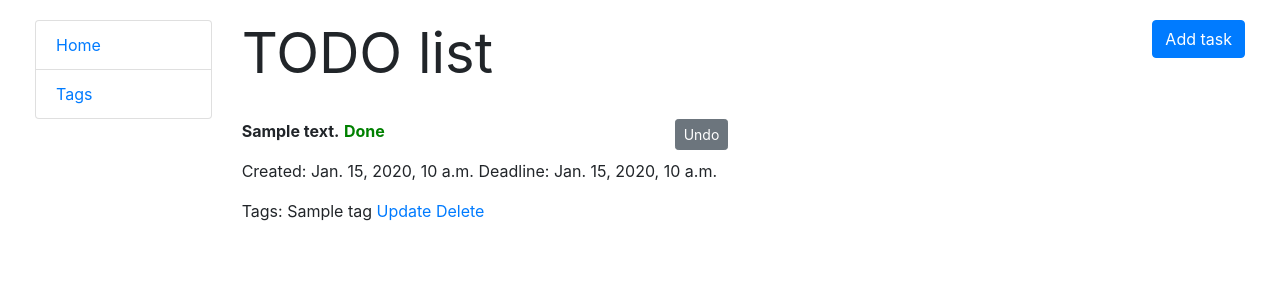
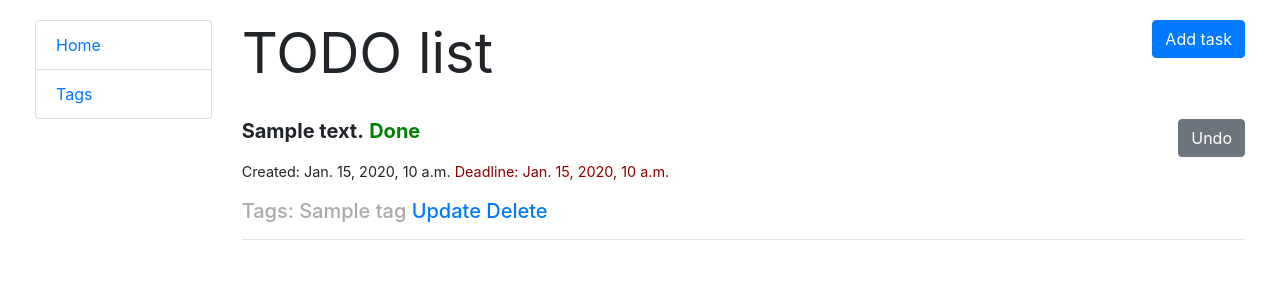
Before and after one commit to SergiiMachulin/todo-list-practice-project, a Django app: page / in a window 1280 px wide. Shown: the top 300 px of the page. Run offline with Django 4.2, Linux system fonts and the light colour scheme; tables that the repository leaves empty hold one stand-in row (values such as "Sample post").

Commit message:
Add some css settings connected to task list

```diff
--- a/static/css/styles.css
+++ b/static/css/styles.css
@@ -3,3 +3,23 @@ body {
     padding-left: 20px;
     padding-right: 20px;
 }
+
+.tag-name {
+  color: #aaa;
+}
+
+.time {
+    font-size: 0.9rem;
+}
+
+.done {
+    color: green;
+}
+
+.notdone {
+    color: red;
+}
+
+.deadline {
+    color: darkred;
+}
--- a/templates/tracker/task_list.html
+++ b/templates/tracker/task_list.html
@@ -14,31 +14,35 @@
       </a>
     </div>
   </div>
-  <div class="row">
   {% if task_list %}
       {% for task in task_list %}
-        <div class="col-md-6">
           <p>
-            <strong>{{ task.content }}</strong>
+            <h5><strong>{{ task.content }}</strong>
             {% if not task.done %}
-              <a href="#" class="btn btn-success btn-sm float-right">Complete</a>
+              <a href="#" class="btn btn-success btn float-right">Complete</a>
             {% else %}
-              <a href="#" class="btn btn-secondary btn-sm float-right">Undo</a>
+              <a href="#" class="btn btn-secondary btn float-right">Undo</a>
             {% endif %}
-            <strong>{% if task.done %}<span style="color:green">Done</span>{% else %}<span style="color:red">Not done</span>{% endif %}</strong>
+            <strong>{% if task.done %}<span class="done">Done</span>{% else %}<span class="notdone">Not done</span>{% endif %}</strong>
+          </h5>
           </p>
-          <p>Created: {{ task.created_datetime }}
+        <p><span class="time">Created: {{ task.created_datetime }}
             {% if task.done %}
-              <span>Deadline: {{ task.deadline_datetime}}</span>
-            {%  endif %}
+              <span class="deadline">Deadline: {{ task.deadline_datetime}}</span></span>
+            {% endif %}
           </p>
+          <p>
+          <h5>
+          <span class="tag-name"> Tags:
             {% for tag in task.tags.all %}
-            <p>Tags: {{ tag.name }}
+              {{ tag.name }}
+              {% if forloop.last %}</span>
                 <a href="#" class="stretched-link">Update</a>
                 <a href="#" class="stretched-link">Delete</a>
+              {% endif %}
+            {% endfor %}
+          </h5>
           </p>
-          {% endfor %}
-        </div>
           <hr>
       {% endfor %}
   {% else %}
@@ -46,6 +50,5 @@
       <p>There are no tasks for tracking.</p>
     </div>
   {% endif %}
-  </div>
 
 {% endblock %}
```
Lines whose indentation alone changed are shown as unchanged.
